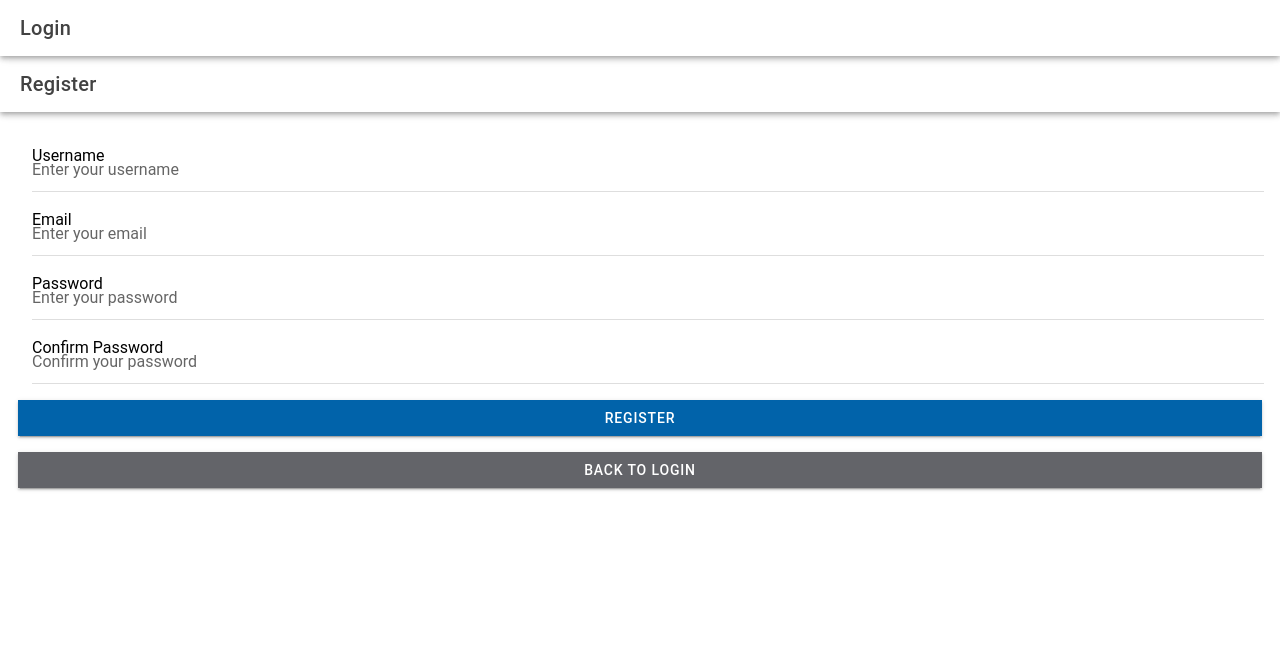
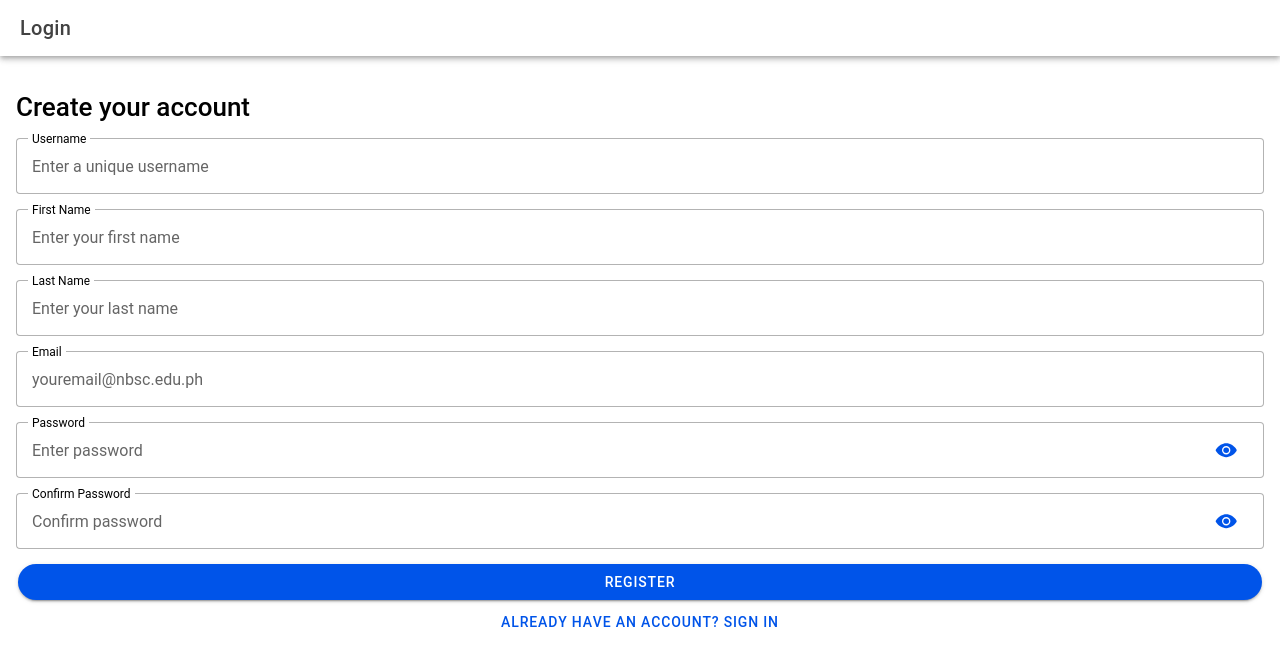
Before and after one commit to tiptip123/it35-lab, a React (Vite) app: page /it35-lab in a window 1280 px wide. Both pictures are taken after a click on the element "REGISTER". Shown: the top 666 px of the page. Built offline with nearby package versions, Linux system fonts and the light colour scheme; no server answers.

Commit message:
added errortrapping on register

```diff
--- a/src/pages/Registration.tsx
+++ b/src/pages/Registration.tsx
@@ -2,151 +2,173 @@
 import {
     IonButton,
     IonContent,
-  IonHeader,
     IonInput,
+    IonInputPasswordToggle,
     IonPage,
     IonTitle,
-  IonToolbar,
-  IonLabel,
-  IonItem,
-  IonLoading,
-  IonToast,
+    IonModal,
+    IonText,
+    IonCard,
+    IonCardContent,
+    IonCardHeader,
+    IonCardSubtitle,
+    IonCardTitle,
+    IonAlert,
 } from '@ionic/react';
+import { supabase } from '../utils/supabaseClient';
+import bcrypt from 'bcryptjs';
 
-interface RegistrationProps {
-  onRegistrationSuccess: () => void;
-  onBackToLogin: () => void;
-  registeredUsers: { username: string; password: string; email: string }[];
-  setRegisteredUsers: (users: { username: string; password: string; email: string }[]) => void;
-}
+// Reusable Alert Component
+const AlertBox: React.FC<{ message: string; isOpen: boolean; onClose: () => void }> = ({ message, isOpen, onClose }) => {
+  return (
+    <IonAlert
+      isOpen={isOpen}
+      onDidDismiss={onClose}
+      header="Notification"
+      message={message}
+      buttons={['OK']}
+    />
+  );
+};
 
-const Registration: React.FC<RegistrationProps> = ({
-  onRegistrationSuccess,
-  onBackToLogin,
-  registeredUsers,
-  setRegisteredUsers,
-}) => {
+const Register: React.FC = () => {
     const [username, setUsername] = useState('');
+    const [firstName, setFirstName] = useState('');
+    const [lastName, setLastName] = useState('');
+    const [email, setEmail] = useState('');
     const [password, setPassword] = useState('');
-  const [email, setEmail] = useState('');
     const [confirmPassword, setConfirmPassword] = useState('');
-  const [showRegistrationLoading, setShowRegistrationLoading] = useState(false);
-  const [showErrorToast, setShowErrorToast] = useState(false);
-  const [showRegistrationSuccessToast, setShowRegistrationSuccessToast] = useState(false);
+    const [showVerificationModal, setShowVerificationModal] = useState(false);
+    const [showSuccessModal, setShowSuccessModal] = useState(false);
+    const [alertMessage, setAlertMessage] = useState('');
+    const [showAlert, setShowAlert] = useState(false);
 
-  const doRegister = () => {
-    if (password !== confirmPassword) {
-      setShowErrorToast(true);
-      setShowRegistrationLoading(false);
+    const handleOpenVerificationModal = () => {
+        if (!email.endsWith("@nbsc.edu.ph")) {
+            setAlertMessage("Only @nbsc.edu.ph emails are allowed to register.");
+            setShowAlert(true);
             return;
         }
 
-    setShowRegistrationLoading(true);
-
-    setTimeout(() => {
-      const isUsernameTaken = registeredUsers.some((user) => user.username === username);
-      const isEmailTaken = registeredUsers.some((user) => user.email === email);
-
-      if (isUsernameTaken || isEmailTaken) {
-        setShowErrorToast(true);
-        setShowRegistrationLoading(false);
+        if (password !== confirmPassword) {
+            setAlertMessage("Passwords do not match.");
+            setShowAlert(true);
             return;
         }
 
-      setRegisteredUsers([...registeredUsers, { username, password, email }]);
-      setShowRegistrationLoading(false);
-      setShowRegistrationSuccessToast(true);
-      onRegistrationSuccess();
-    }, 2000);
+        setShowVerificationModal(true);
+    };
+
+    const doRegister = async () => {
+        setShowVerificationModal(false);
+
+        try {
+            // Sign up in Supabase authentication
+            const { data, error } = await supabase.auth.signUp({ email, password });
+
+            if (error) {
+                throw new Error("Account creation failed: " + error.message);
+            }
+
+            // Hash password before storing in the database
+            const salt = await bcrypt.genSalt(10);
+            const hashedPassword = await bcrypt.hash(password, salt);
+
+            // Insert user data into 'users' table
+            const { error: insertError } = await supabase.from("users").insert([
+                {
+                    username,
+                    user_email: email,
+                    user_firstname: firstName,
+                    user_lastname: lastName,
+                    user_password: hashedPassword,
+                },
+            ]);
+
+            if (insertError) {
+                throw new Error("Failed to save user data: " + insertError.message);
+            }
+
+            setShowSuccessModal(true);
+        } catch (err) {
+            // Ensure err is treated as an Error instance
+            if (err instanceof Error) {
+                setAlertMessage(err.message);
+            } else {
+                setAlertMessage("An unknown error occurred.");
+            }
+            setShowAlert(true);
+        }
     };
 
     return (
         <IonPage>
-      <IonHeader>
-        <IonToolbar>
-          <IonTitle>Register</IonTitle>
-        </IonToolbar>
-      </IonHeader>
-      <IonContent className="ion-padding">
-        <IonItem>
-          <IonLabel position="floating">Username</IonLabel>
-          <IonInput
-            type="text"
-            value={username}
-            onIonChange={(e) => setUsername(e.detail.value!)}
-            placeholder="Enter your username"
-          />
-        </IonItem>
+            <IonContent className='ion-padding'>
+                <h1>Create your account</h1>
 
-        <IonItem>
-          <IonLabel position="floating">Email</IonLabel>
-          <IonInput
-            type="email"
-            value={email}
-            onIonChange={(e) => setEmail(e.detail.value!)}
-            placeholder="Enter your email"
-          />
-        </IonItem>
+                <IonInput label="Username" labelPlacement="stacked" fill="outline" type="text" placeholder="Enter a unique username" value={username} onIonChange={e => setUsername(e.detail.value!)} style={{ marginTop: '15px' }} />
+                <IonInput label="First Name" labelPlacement="stacked" fill="outline" type="text" placeholder="Enter your first name" value={firstName} onIonChange={e => setFirstName(e.detail.value!)} style={{ marginTop: '15px' }} />
+                <IonInput label="Last Name" labelPlacement="stacked" fill="outline" type="text" placeholder="Enter your last name" value={lastName} onIonChange={e => setLastName(e.detail.value!)} style={{ marginTop: '15px' }} />
+                <IonInput label="Email" labelPlacement="stacked" fill="outline" type="email" placeholder="youremail@nbsc.edu.ph" value={email} onIonChange={e => setEmail(e.detail.value!)} style={{ marginTop: '15px' }} />
+                <IonInput label="Password" labelPlacement="stacked" fill="outline" type="password" placeholder="Enter password" value={password} onIonChange={e => setPassword(e.detail.value!)} style={{ marginTop: '15px' }} >
+                    <IonInputPasswordToggle slot="end" />
+                </IonInput>
+                <IonInput label="Confirm Password" labelPlacement="stacked" fill="outline" type="password" placeholder="Confirm password" value={confirmPassword} onIonChange={e => setConfirmPassword(e.detail.value!)} style={{ marginTop: '15px' }} >
+                    <IonInputPasswordToggle slot="end" />
+                </IonInput>
 
-        <IonItem>
-          <IonLabel position="floating">Password</IonLabel>
-          <IonInput
-            type="password"
-            value={password}
-            onIonChange={(e) => setPassword(e.detail.value!)}
-            placeholder="Enter your password"
-          />
-        </IonItem>
-
-        <IonItem>
-          <IonLabel position="floating">Confirm Password</IonLabel>
-          <IonInput
-            type="password"
-            value={confirmPassword}
-            onIonChange={(e) => setConfirmPassword(e.detail.value!)}
-            placeholder="Confirm your password"
-          />
-        </IonItem>
-
-        <IonButton onClick={doRegister} expand="full" className="ion-margin-top" color="secondary">
+                <IonButton onClick={handleOpenVerificationModal} expand="full" shape='round' style={{ marginTop: '15px' }}>
                     Register
                 </IonButton>
-
-        <IonButton onClick={onBackToLogin} expand="full" className="ion-margin-top" color="medium">
-          Back to Login
+                <IonButton routerLink="/it35-lab" expand="full" fill="clear" shape='round'>
+                    Already have an account? Sign in
                 </IonButton>
 
-        <IonLoading
-          isOpen={showRegistrationLoading}
-          message={'Registering...'}
-          duration={2000}
-          onDidDismiss={() => setShowRegistrationLoading(false)}
-        />
+                {/* Verification Modal */}
+                <IonModal isOpen={showVerificationModal} onDidDismiss={() => setShowVerificationModal(false)}>
+                    <IonContent className="ion-padding">
+                        <IonCard className="ion-padding" style={{ marginTop: '25%' }}>
+                            <IonCardHeader>
+                                <IonCardTitle>User Registration Details</IonCardTitle>
+                                <hr />
+                                <IonCardSubtitle>Username</IonCardSubtitle>
+                                <IonCardTitle>{username}</IonCardTitle>
 
-        <IonToast
-          isOpen={showErrorToast}
-          onDidDismiss={() => setShowErrorToast(false)}
-          message={
-            password !== confirmPassword
-              ? "Passwords do not match!"
-              : username || email
-              ? "Username or email already taken!"
-              : "Invalid username or password!"
-          }
-          duration={3000}
-          color="danger"
-        />
+                                <IonCardSubtitle>Email</IonCardSubtitle>
+                                <IonCardTitle>{email}</IonCardTitle>
 
-        <IonToast
-          isOpen={showRegistrationSuccessToast}
-          onDidDismiss={() => setShowRegistrationSuccessToast(false)}
-          message="Registration successful! You can now log in."
-          duration={3000}
-          color="success"
-        />
+                                <IonCardSubtitle>Name</IonCardSubtitle>
+                                <IonCardTitle>{firstName} {lastName}</IonCardTitle>
+                            </IonCardHeader>
+                            <IonCardContent></IonCardContent>
+                            <div style={{ display: 'flex', justifyContent: 'flex-end', marginRight: '5px' }}>
+                                <IonButton fill="clear" onClick={() => setShowVerificationModal(false)}>Cancel</IonButton>
+                                <IonButton color="primary" onClick={doRegister}>Confirm</IonButton>
+                            </div>
+                        </IonCard>
+                    </IonContent>
+                </IonModal>
+
+                {/* Success Modal */}
+                <IonModal isOpen={showSuccessModal} onDidDismiss={() => setShowSuccessModal(false)}>
+                    <IonContent className="ion-padding" style={{ display: 'flex', flexDirection: 'column', justifyContent: 'center', alignItems: 'center', height: '100vh', textAlign: 'center', marginTop: '35%' }}>
+                        <IonTitle style={{ marginTop: '35%' }}>Registration Successful 🎉</IonTitle>
+                        <IonText>
+                            <p>Your account has been created successfully.</p>
+                            <p>Please check your email address.</p>
+                        </IonText>
+                        <IonButton routerLink="/it35-lab" routerDirection="back" color="primary">
+                            Go to Login
+                        </IonButton>
+                    </IonContent>
+                </IonModal>
+
+                {/* Reusable AlertBox Component */}
+                <AlertBox message={alertMessage} isOpen={showAlert} onClose={() => setShowAlert(false)} />
+
             </IonContent>
         </IonPage>
     );
 };
 
-export default Registration;
+export default Register;
```
Lines whose indentation alone changed are shown as unchanged.
